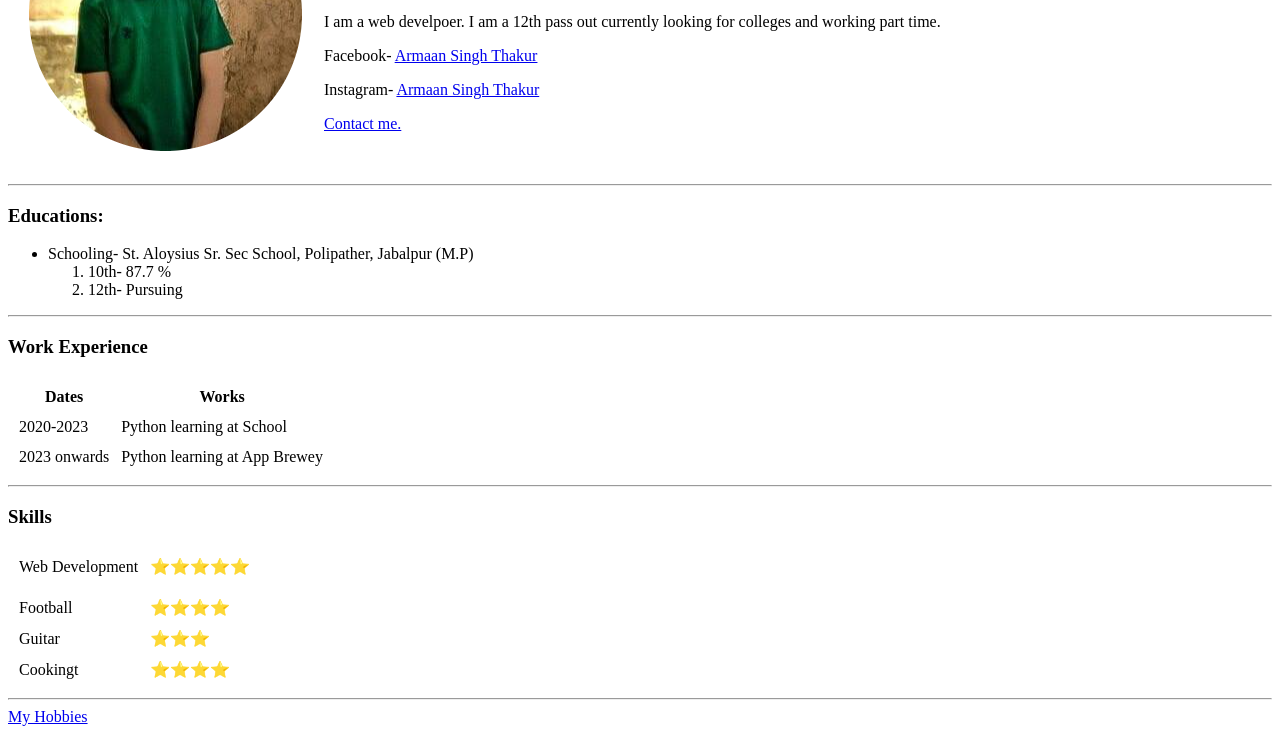
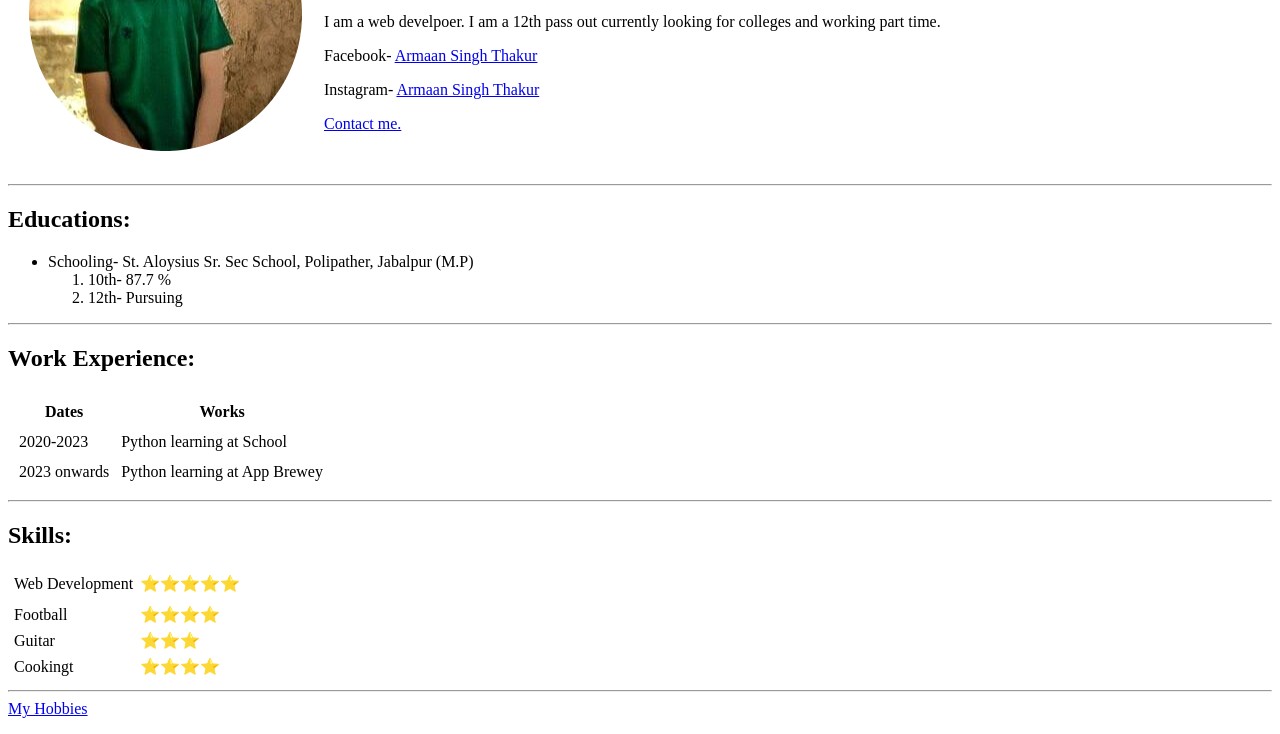
Before and after one commit to ArmaanSinghThakur/cv, a plain HTML site: page index.html in a window 1280 px wide. Shown: the part 151-885 px from the top of the page. Drawn offline with Linux system fonts and the light colour scheme.

Commit message:
Add files via upload

```diff
--- a/index.html
+++ b/index.html
@@ -3,6 +3,7 @@
   <head>
     <meta charset="utf-8">
     <title>Armaan's Personal </title>
+    <link rel="stylesheet" href="css/styles.css">
   </head>
   <body>
     <table cellspacing= "20">
@@ -18,7 +19,7 @@
       </tr>
     </table>
     <hr>
-    <h3>Educations:</h3>
+    <h2>Educations:</h2>
     <ul>
       <li>Schooling- St. Aloysius Sr. Sec School, Polipather, Jabalpur (M.P) <ol>
         <li>10th- 87.7 %</li>
@@ -26,7 +27,7 @@
       </ol></li>
     </ul>
     <hr>
-    <h3>Work Experience</h3>
+    <h2>Work Experience:</h2>
 
     <table cellspacing="10">
       <thead>
@@ -48,8 +49,8 @@
     </table>
     <hr>
     </tr>
-    <h3>Skills</h3>
-    <table cellspacing= "10">
+    <h2>Skills:</h2>
+    <table cellspacing= "5">
       <tbody>
         <tr>
           <td>Web Development</td>
@@ -67,7 +68,7 @@
           <td>Cookingt</td>
           <td>⭐⭐⭐⭐</td>
         </tr>
-    </tbody>
+      </tbody>
     </table>
     <hr>
     <a href="hobbies.html"> My Hobbies</a>
```
Also changed, not shown: contactme.html (+1 -0 lines), hobbies.html (+1 -0 lines).
